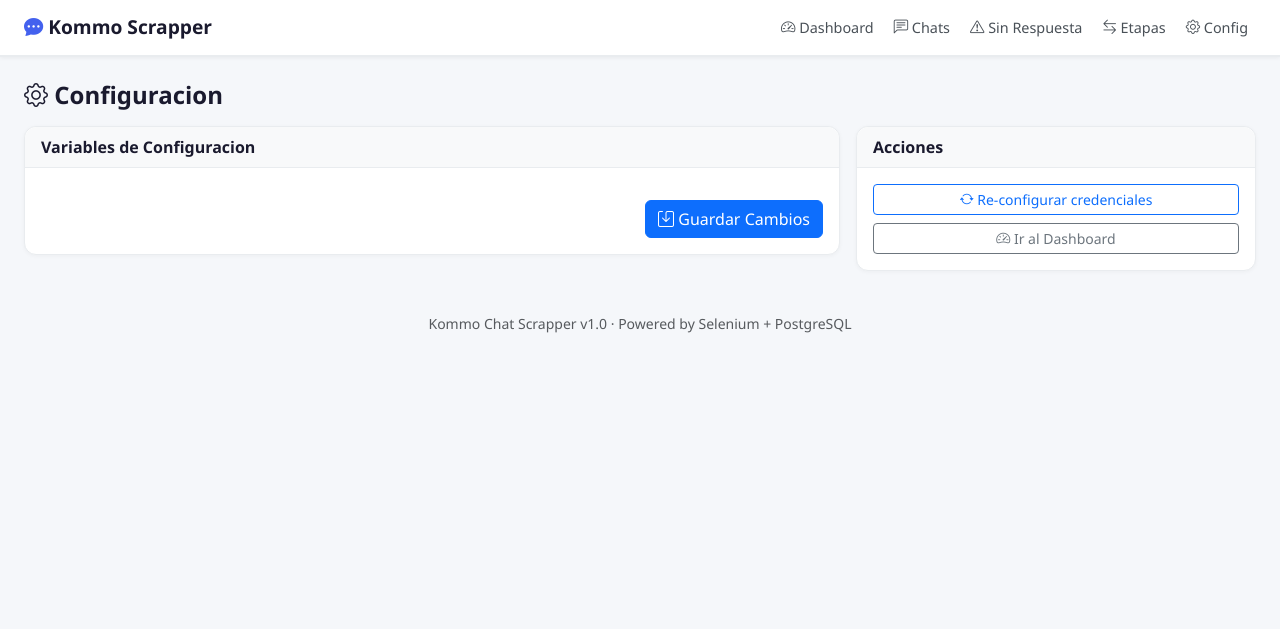
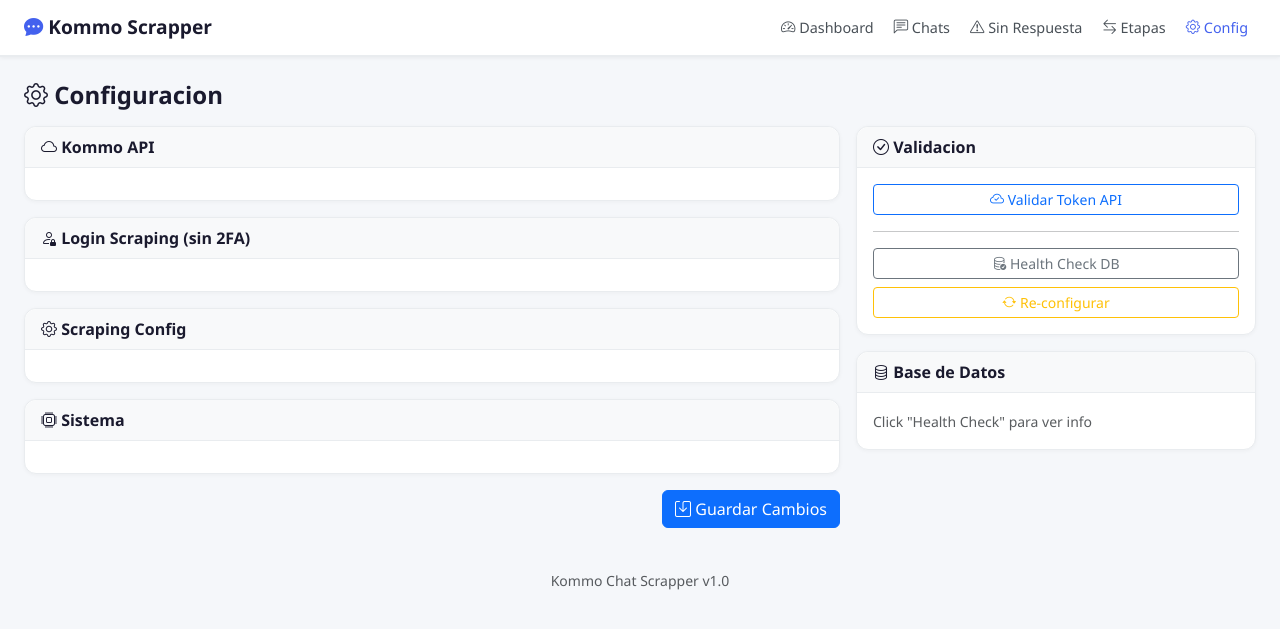
Before and after one commit to tamibot/kommo-chat-scrapper, a Flask app: page /settings in a window 1280 px wide. Shown: the top 629 px of the page. Run offline with Flask 3, Linux system fonts and the light colour scheme; some libraries are stand-ins or nearby versions.

Commit message:
Major UI upgrade: charts, filters, validation, tags
Dashboard:
- Chart.js bar chart for daily messages (bot/human/contact)
- Doughnut chart for attention status
- Tags cloud with counts
- Top Bots and Top Agents rankings
- Pipeline distribution
- Clickable stat cards linking to filtered views

Chats page:
- Clickable status filter buttons (Attended/Pending/Bot Only)
- Date picker input alongside dropdown
- IN message count column added
- Status filter persists in URL

Settings:
- Grouped by category (API, Login, Scraping, System)
- Validate Token API button with live result
- Health Check DB link
- Dropdown for scrape_default_date
- Read-only fields for auto-generated values

Scraper:
- Added previous_week and current_week presets
- Kommo filter support for weekly scraping

Co-Authored-By: Claude Opus 4.6 (1M context) <noreply@anthropic.com>

```diff
--- a/web/app.py
+++ b/web/app.py
@@ -106,43 +106,60 @@ def set_setting(key, value):
 
 @app.route('/')
 def index():
-    """Main dashboard."""
-    # Check if setup is done: either setting says true OR we already have data
+    """Main dashboard with charts and analytics."""
     setup = get_setting('setup_completed')
     has_data = query("SELECT COUNT(*) as c FROM kommo_chats", fetchone=True)
     if setup != 'true' and (not has_data or has_data.get('c', 0) == 0):
         return redirect(url_for('onboarding'))
 
-    # Get daily metrics
-    metrics = query("""
-        SELECT * FROM kommo_daily_metrics ORDER BY metric_date DESC LIMIT 14
-    """)
+    metrics = query("SELECT * FROM kommo_daily_metrics ORDER BY metric_date DESC LIMIT 14")
+    latest = query("SELECT MAX(chat_date) as d FROM kommo_chats", fetchone=True)
+    latest_date = latest['d'] if latest else None
 
-    # Get today's summary
-    today = query("""
+    today_status = query("""
         SELECT attention_status, COUNT(*) as cnt
-        FROM kommo_chats
-        WHERE chat_date = (SELECT MAX(chat_date) FROM kommo_chats)
+        FROM kommo_chats WHERE chat_date = (SELECT MAX(chat_date) FROM kommo_chats)
         GROUP BY attention_status
     """)
 
-    # Latest date
-    latest = query("SELECT MAX(chat_date) as d FROM kommo_chats", fetchone=True)
-    latest_date = latest['d'] if latest else None
-
-    # Table counts
     counts = {}
-    for t in ['kommo_contacts', 'kommo_leads', 'kommo_chats', 'kommo_messages',
-              'kommo_stage_changes', 'kommo_events', 'kommo_conversations_compiled',
-              'kommo_no_reply_tracking', 'kommo_scrape_errors']:
+    for t in ['kommo_contacts','kommo_leads','kommo_chats','kommo_messages',
+              'kommo_stage_changes','kommo_events','kommo_conversations_compiled',
+              'kommo_no_reply_tracking','kommo_scrape_errors']:
         r = query(f"SELECT COUNT(*) as c FROM {t}", fetchone=True)
         counts[t] = r['c'] if r else 0
 
+    # Tag distribution
+    tags = query("""
+        SELECT unnest(tags) as tag, COUNT(*) as cnt
+        FROM kommo_leads WHERE tags IS NOT NULL AND array_length(tags,1) > 0
+        GROUP BY tag ORDER BY cnt DESC LIMIT 15
+    """)
+
+    # Top bots
+    top_bots = query("""
+        SELECT bot_name, COUNT(*) as cnt FROM kommo_messages
+        WHERE is_bot=true AND bot_name != '' GROUP BY bot_name ORDER BY cnt DESC LIMIT 8
+    """)
+
+    # Top agents
+    top_agents = query("""
+        SELECT author, COUNT(*) as cnt FROM kommo_messages
+        WHERE sender_type='agent' AND author != '' AND author != 'WhatsApp Business'
+        GROUP BY author ORDER BY cnt DESC LIMIT 8
+    """)
+
+    # Pipeline distribution
+    pipelines = query("""
+        SELECT pipeline_name, COUNT(*) as cnt FROM kommo_leads
+        WHERE pipeline_name != '' GROUP BY pipeline_name ORDER BY cnt DESC
+    """)
+
     return render_template('dashboard.html',
-                          metrics=metrics or [],
-                          today_status=today or [],
-                          latest_date=latest_date,
-                          counts=counts)
+                          metrics=metrics or [], today_status=today_status or [],
+                          latest_date=latest_date, counts=counts,
+                          tags=tags or [], top_bots=top_bots or [],
+                          top_agents=top_agents or [], pipelines=pipelines or [])
 
 
 @app.route('/onboarding', methods=['GET', 'POST'])
@@ -190,33 +207,46 @@ def onboarding():
 
 @app.route('/chats')
 def chats():
-    """Chat list view."""
+    """Chat list view with status filter."""
     chat_date = request.args.get('date', '')
+    status_filter = request.args.get('status', '')
+
     if not chat_date:
         r = query("SELECT MAX(chat_date) as d FROM kommo_chats", fetchone=True)
         chat_date = str(r['d']) if r and r.get('d') else ''
 
-    chats_data = query("""
+    status_clause = ""
+    params = [chat_date]
+    if status_filter:
+        status_clause = "AND c.attention_status = %s"
+        params.append(status_filter)
+
+    chats_data = query(f"""
         SELECT c.talk_id, c.lead_id, c.total_messages, c.total_bot, c.total_human,
                c.attention_status, c.bot_names, c.human_agents,
-               c.first_contact_time, c.last_message_time,
+               c.first_contact_time, c.last_message_time, c.total_in, c.total_out,
                l.name as lead_name, l.pipeline_name, l.stage_name,
                l.responsible_user_name, l.tags,
                ct.name as contact_name, ct.phone
         FROM kommo_chats c
         LEFT JOIN kommo_leads l ON c.lead_id = l.lead_id
         LEFT JOIN kommo_contacts ct ON l.contact_id = ct.contact_id
-        WHERE c.chat_date = %s
+        WHERE c.chat_date = %s {status_clause}
         ORDER BY c.total_messages DESC
+    """, params)
+
+    dates = query("SELECT DISTINCT chat_date FROM kommo_chats ORDER BY chat_date DESC LIMIT 30")
+
+    # Status counts for filter buttons
+    status_counts = query("""
+        SELECT attention_status, COUNT(*) as cnt FROM kommo_chats
+        WHERE chat_date = %s GROUP BY attention_status
     """, (chat_date,))
 
-    # Available dates
-    dates = query("SELECT DISTINCT chat_date FROM kommo_chats ORDER BY chat_date DESC LIMIT 30")
-
     return render_template('chats.html',
-                          chats=chats_data or [],
-                          current_date=chat_date,
-                          dates=dates or [])
+                          chats=chats_data or [], current_date=chat_date,
+                          dates=dates or [], status_filter=status_filter,
+                          status_counts=status_counts or [])
 
 
 @app.route('/chat/<int:talk_id>')
@@ -288,7 +318,7 @@ def stages():
 
 @app.route('/settings', methods=['GET', 'POST'])
 def settings():
-    """App settings page."""
+    """App settings page with credential validation."""
     if request.method == 'POST':
         for key in request.form:
             set_setting(key, request.form[key])
@@ -296,8 +326,37 @@ def settings():
         return redirect(url_for('settings'))
 
     all_settings = query("SELECT key, value, updated_at FROM kommo_app_settings ORDER BY key")
-    return render_template('settings.html',
-                          settings=all_settings or [])
+
+    # Group settings for better display
+    groups = {
+        'api': {'title': 'Kommo API', 'icon': 'cloud', 'keys': ['kommo_base_url', 'kommo_access_token', 'kommo_account_name', 'kommo_amojo_id']},
+        'login': {'title': 'Login Scraping (sin 2FA)', 'icon': 'person-lock', 'keys': ['kommo_login_email', 'kommo_login_password']},
+        'scrape': {'title': 'Scraping Config', 'icon': 'gear', 'keys': ['scrape_default_date', 'scrape_status_filter']},
+        'system': {'title': 'Sistema', 'icon': 'cpu', 'keys': ['setup_completed']},
+    }
+
+    return render_template('settings.html', settings=all_settings or [], groups=groups)
+
+
+@app.route('/api/validate-token', methods=['POST'])
+def validate_token():
+    """Validate Kommo API token."""
+    import ssl, urllib.request
+    token = get_setting('kommo_access_token')
+    base = get_setting('kommo_base_url')
+    if not token or not base:
+        return jsonify({'ok': False, 'error': 'Token o URL no configurados'})
+    try:
+        ctx = ssl.create_default_context()
+        req = urllib.request.Request(f"{base}/api/v4/account?with=amojo_id",
+            headers={'Authorization': f'Bearer {token}'})
+        with urllib.request.urlopen(req, context=ctx, timeout=10) as resp:
+            data = json.loads(resp.read())
+            set_setting('kommo_account_name', data.get('name', ''))
+            set_setting('kommo_amojo_id', data.get('amojo_id', ''))
+            return jsonify({'ok': True, 'account': data.get('name'), 'id': data.get('id')})
+    except Exception as e:
+        return jsonify({'ok': False, 'error': str(e)[:100]})
 
 
 @app.route('/api/stats')
--- a/web/templates/base.html
+++ b/web/templates/base.html
@@ -6,61 +6,44 @@
     <title>{% block title %}Kommo Scrapper{% endblock %}</title>
     <link href="https://cdn.jsdelivr.net/npm/bootstrap@5.3.0/dist/css/bootstrap.min.css" rel="stylesheet">
     <link href="https://cdn.jsdelivr.net/npm/bootstrap-icons@1.11.0/font/bootstrap-icons.css" rel="stylesheet">
+    <script src="https://cdn.jsdelivr.net/npm/chart.js@4.4.0/dist/chart.umd.min.js"></script>
     <style>
-        :root {
-            --primary: #4361ee;
-            --success: #2ec4b6;
-            --danger: #e63946;
-            --warning: #f77f00;
-            --info: #4cc9f0;
-            --bot-color: #7209b7;
-            --human-color: #2ec4b6;
-            --contact-color: #4361ee;
-        }
-        body { background: #f5f7fa; font-family: 'Segoe UI', system-ui, -apple-system, sans-serif; }
-        .navbar { background: #fff !important; border-bottom: 2px solid #e9ecef; box-shadow: 0 1px 4px rgba(0,0,0,.06); }
-        .navbar-brand { font-weight: 700; color: #1a1a2e !important; font-size: 1.2rem; }
-        .nav-link { color: #495057 !important; font-weight: 500; font-size: 0.9rem; }
-        .nav-link:hover { color: var(--primary) !important; }
-        .nav-link.active { color: var(--primary) !important; border-bottom: 2px solid var(--primary); }
-
-        .card { background: #fff; border: 1px solid #e9ecef; border-radius: 12px; box-shadow: 0 1px 4px rgba(0,0,0,.04); }
-        .card-header { background: #f8f9fa; border-bottom: 1px solid #e9ecef; font-weight: 600; color: #1a1a2e; border-radius: 12px 12px 0 0 !important; }
-
-        .stat-card { text-align: center; padding: 1.5rem 1rem; border-radius: 12px; transition: transform .15s; }
-        .stat-card:hover { transform: translateY(-2px); box-shadow: 0 4px 12px rgba(0,0,0,.08); }
-        .stat-number { font-size: 2.2rem; font-weight: 800; line-height: 1.1; }
-        .stat-label { font-size: 0.8rem; color: #6c757d; font-weight: 500; text-transform: uppercase; letter-spacing: .5px; margin-top: 4px; }
-
-        .badge-bot { background: var(--bot-color); color: #fff; }
-        .badge-human { background: var(--human-color); color: #fff; }
-        .badge-contact { background: var(--contact-color); color: #fff; }
-        .badge-attended { background: #d4edda; color: #155724; font-weight: 600; }
-        .badge-pending { background: #fff3cd; color: #856404; font-weight: 600; }
-        .badge-bot-only { background: #e8daef; color: #4a235a; font-weight: 600; }
-        .badge-outbound { background: #e2e3e5; color: #383d41; font-weight: 600; }
-
-        .table { font-size: 0.88rem; }
-        .table thead th { background: #f8f9fa; color: #495057; font-weight: 600; font-size: 0.8rem; text-transform: uppercase; letter-spacing: .3px; border-bottom: 2px solid #dee2e6; }
-        .table-hover tbody tr:hover { background: #f0f4ff; }
-
-        .msg-in { background: #f0f0f0; border-radius: 16px 16px 16px 2px; padding: 10px 16px; margin: 6px 0; max-width: 70%; }
-        .msg-out { background: #e3f2fd; border-radius: 16px 16px 2px 16px; padding: 10px 16px; margin: 6px 0; max-width: 70%; margin-left: auto; }
-        .msg-bot { border-left: 3px solid var(--bot-color); }
-        .msg-time { font-size: 0.72rem; color: #999; margin-top: 4px; }
-        .msg-author { font-size: 0.78rem; font-weight: 700; color: var(--primary); margin-bottom: 2px; }
-
-        .page-title { font-weight: 700; color: #1a1a2e; }
-        .text-muted-custom { color: #6c757d; font-size: 0.85rem; }
-
-        .onboarding-card { max-width: 560px; margin: 3rem auto; }
-        .onboarding-card .card-header { background: var(--primary); color: #fff; text-align: center; padding: 1.5rem; }
-        .onboarding-card h3 { margin: 0; }
-
-        .form-label { font-weight: 600; color: #333; font-size: 0.88rem; }
-        .form-text { font-size: 0.78rem; }
-        .section-title { font-size: 0.95rem; font-weight: 700; color: var(--primary); margin-top: 1.2rem; margin-bottom: 0.8rem; display: flex; align-items: center; gap: 6px; }
-        .section-title i { font-size: 1.1rem; }
+        :root { --primary:#4361ee; --success:#2ec4b6; --danger:#e63946; --warning:#f77f00; --info:#4cc9f0; --bot:#7209b7; --human:#2ec4b6; --contact:#4361ee; }
+        body { background:#f5f7fa; font-family:'Segoe UI',system-ui,sans-serif; }
+        .navbar { background:#fff !important; border-bottom:2px solid #e9ecef; box-shadow:0 1px 4px rgba(0,0,0,.06); }
+        .navbar-brand { font-weight:700; color:#1a1a2e !important; font-size:1.2rem; }
+        .nav-link { color:#495057 !important; font-weight:500; font-size:.9rem; }
+        .nav-link:hover,.nav-link.active { color:var(--primary) !important; }
+        .card { background:#fff; border:1px solid #e9ecef; border-radius:12px; box-shadow:0 1px 4px rgba(0,0,0,.04); }
+        .card-header { background:#f8f9fa; border-bottom:1px solid #e9ecef; font-weight:600; color:#1a1a2e; border-radius:12px 12px 0 0 !important; }
+        .stat-card { text-align:center; padding:1.2rem .5rem; border-radius:12px; transition:transform .15s; cursor:default; }
+        .stat-card:hover { transform:translateY(-2px); box-shadow:0 4px 12px rgba(0,0,0,.08); }
+        .stat-card.clickable { cursor:pointer; }
+        .stat-number { font-size:2rem; font-weight:800; line-height:1.1; }
+        .stat-label { font-size:.75rem; color:#6c757d; font-weight:600; text-transform:uppercase; letter-spacing:.5px; margin-top:4px; }
+        .badge-bot { background:var(--bot); color:#fff; }
+        .badge-human { background:var(--human); color:#fff; }
+        .badge-attended { background:#d4edda; color:#155724; font-weight:600; }
+        .badge-pending { background:#fff3cd; color:#856404; font-weight:600; }
+        .badge-bot-only { background:#e8daef; color:#4a235a; font-weight:600; }
+        .badge-outbound { background:#e2e3e5; color:#383d41; font-weight:600; }
+        .table { font-size:.86rem; }
+        .table thead th { background:#f8f9fa; color:#495057; font-weight:600; font-size:.78rem; text-transform:uppercase; letter-spacing:.3px; border-bottom:2px solid #dee2e6; }
+        .table-hover tbody tr:hover { background:#f0f4ff; }
+        .msg-in { background:#f0f0f0; border-radius:16px 16px 16px 2px; padding:10px 16px; margin:6px 0; max-width:70%; }
+        .msg-out { background:#e3f2fd; border-radius:16px 16px 2px 16px; padding:10px 16px; margin:6px 0; max-width:70%; margin-left:auto; }
+        .msg-bot { border-left:3px solid var(--bot); }
+        .msg-time { font-size:.72rem; color:#999; margin-top:4px; }
+        .msg-author { font-size:.78rem; font-weight:700; color:var(--primary); margin-bottom:2px; }
+        .page-title { font-weight:700; color:#1a1a2e; }
+        .text-muted-custom { color:#6c757d; font-size:.85rem; }
+        .form-label { font-weight:600; color:#333; font-size:.88rem; }
+        .section-title { font-size:.95rem; font-weight:700; color:var(--primary); margin-top:1.2rem; margin-bottom:.8rem; }
+        .onboarding-card { max-width:560px; margin:3rem auto; }
+        .onboarding-card .card-header { background:var(--primary); color:#fff; text-align:center; padding:1.5rem; }
+        .tag-badge { display:inline-block; padding:3px 10px; border-radius:20px; font-size:.78rem; font-weight:500; margin:2px; border:1px solid #dee2e6; background:#fff; }
+        .validation-ok { color:var(--success); font-weight:600; }
+        .validation-fail { color:var(--danger); font-weight:600; }
     </style>
 </head>
 <body>
@@ -68,36 +51,23 @@
         <div class="container-fluid px-4">
             <a class="navbar-brand" href="/"><i class="bi bi-chat-dots-fill" style="color:var(--primary)"></i> Kommo Scrapper</a>
             <div class="navbar-nav ms-auto gap-1">
-                <a class="nav-link" href="/"><i class="bi bi-speedometer2"></i> Dashboard</a>
-                <a class="nav-link" href="/chats"><i class="bi bi-chat-left-text"></i> Chats</a>
-                <a class="nav-link" href="/no-reply"><i class="bi bi-exclamation-triangle"></i> Sin Respuesta</a>
-                <a class="nav-link" href="/stages"><i class="bi bi-arrow-left-right"></i> Etapas</a>
-                <a class="nav-link" href="/settings"><i class="bi bi-gear"></i> Config</a>
+                <a class="nav-link {% if request.path == '/' %}active{% endif %}" href="/"><i class="bi bi-speedometer2"></i> Dashboard</a>
+                <a class="nav-link {% if '/chats' in request.path %}active{% endif %}" href="/chats"><i class="bi bi-chat-left-text"></i> Chats</a>
+                <a class="nav-link {% if '/no-reply' in request.path %}active{% endif %}" href="/no-reply"><i class="bi bi-exclamation-triangle"></i> Sin Respuesta</a>
+                <a class="nav-link {% if '/stages' in request.path %}active{% endif %}" href="/stages"><i class="bi bi-arrow-left-right"></i> Etapas</a>
+                <a class="nav-link {% if '/settings' in request.path %}active{% endif %}" href="/settings"><i class="bi bi-gear"></i> Config</a>
             </div>
         </div>
     </nav>
 
-    {% with messages = get_flashed_messages(with_categories=true) %}
-    {% if messages %}
+    {% with messages = get_flashed_messages(with_categories=true) %}{% if messages %}
     <div class="position-fixed top-0 end-0 p-3" style="z-index:9999;margin-top:60px">
-        {% for cat, msg in messages %}
-        <div class="alert alert-{{ 'success' if cat == 'success' else 'danger' }} alert-dismissible fade show shadow-sm">
-            {{ msg }}
-            <button type="button" class="btn-close" data-bs-dismiss="alert"></button>
-        </div>
-        {% endfor %}
-    </div>
-    {% endif %}
-    {% endwith %}
+        {% for cat, msg in messages %}<div class="alert alert-{{ 'success' if cat == 'success' else 'danger' }} alert-dismissible fade show shadow-sm">{{ msg }}<button type="button" class="btn-close" data-bs-dismiss="alert"></button></div>{% endfor %}
+    </div>{% endif %}{% endwith %}
 
-    <div class="container-fluid px-4 mt-4">
-        {% block content %}{% endblock %}
-    </div>
-
-    <footer class="text-center py-3 mt-4">
-        <small class="text-muted">Kommo Chat Scrapper v1.0 &middot; Powered by Selenium + PostgreSQL</small>
-    </footer>
-
+    <div class="container-fluid px-4 mt-4">{% block content %}{% endblock %}</div>
+    <footer class="text-center py-3 mt-4"><small class="text-muted">Kommo Chat Scrapper v1.0</small></footer>
     <script src="https://cdn.jsdelivr.net/npm/bootstrap@5.3.0/dist/js/bootstrap.bundle.min.js"></script>
+    {% block scripts %}{% endblock %}
 </body>
 </html>
--- a/web/templates/settings.html
+++ b/web/templates/settings.html
@@ -5,43 +5,85 @@
 
 <div class="row g-3">
     <div class="col-md-8">
-        <div class="card">
-            <div class="card-header">Variables de Configuracion</div>
-            <div class="card-body">
-                <form method="POST">
+        <form method="POST">
+            {% for gkey, group in groups.items() %}
+            <div class="card mb-3">
+                <div class="card-header"><i class="bi bi-{{ group.icon }}"></i> {{ group.title }}</div>
+                <div class="card-body">
                     {% for s in settings %}
+                    {% if s.key in group.keys %}
                     <div class="row mb-2 align-items-center">
-                        <label class="col-sm-4 col-form-label" style="font-size:0.85rem">
-                            <code>{{ s.key }}</code>
-                        </label>
+                        <label class="col-sm-4 col-form-label" style="font-size:.85rem"><code>{{ s.key }}</code></label>
                         <div class="col-sm-8">
                             {% if 'password' in s.key or 'token' in s.key %}
                             <input type="password" name="{{ s.key }}" value="{{ s.value or '' }}" class="form-control form-control-sm">
+                            {% elif s.key == 'scrape_default_date' %}
+                            <select name="{{ s.key }}" class="form-select form-select-sm">
+                                {% for opt in ['yesterday','current_day','current_week','previous_week','current_month'] %}
+                                <option value="{{ opt }}" {% if s.value == opt %}selected{% endif %}>{{ opt }}</option>
+                                {% endfor %}
+                            </select>
                             {% else %}
-                            <input type="text" name="{{ s.key }}" value="{{ s.value or '' }}" class="form-control form-control-sm">
+                            <input type="text" name="{{ s.key }}" value="{{ s.value or '' }}" class="form-control form-control-sm" {% if s.key in ['kommo_account_name','kommo_amojo_id','setup_completed'] %}readonly style="background:#f0f0f0"{% endif %}>
                             {% endif %}
+                            {% if s.updated_at %}<small class="text-muted">Actualizado: {{ s.updated_at }}</small>{% endif %}
                         </div>
                     </div>
+                    {% endif %}
                     {% endfor %}
-                    <div class="text-end mt-3">
-                        <button type="submit" class="btn btn-primary"><i class="bi bi-save"></i> Guardar Cambios</button>
-                    </div>
-                </form>
+                </div>
+            </div>
+            {% endfor %}
+            <div class="text-end"><button type="submit" class="btn btn-primary"><i class="bi bi-save"></i> Guardar Cambios</button></div>
+        </form>
+    </div>
+
+    <div class="col-md-4">
+        <!-- Validation -->
+        <div class="card mb-3">
+            <div class="card-header"><i class="bi bi-check-circle"></i> Validacion</div>
+            <div class="card-body">
+                <button class="btn btn-outline-primary btn-sm d-block w-100 mb-2" onclick="validateToken()">
+                    <i class="bi bi-cloud-check"></i> Validar Token API
+                </button>
+                <div id="tokenResult" class="mt-2"></div>
+
+                <hr>
+                <a href="/api/health" target="_blank" class="btn btn-outline-secondary btn-sm d-block w-100 mb-2">
+                    <i class="bi bi-database-check"></i> Health Check DB
+                </a>
+                <a href="/onboarding" class="btn btn-outline-warning btn-sm d-block w-100">
+                    <i class="bi bi-arrow-repeat"></i> Re-configurar
+                </a>
             </div>
         </div>
-    </div>
-    <div class="col-md-4">
+
+        <!-- DB Info -->
         <div class="card">
-            <div class="card-header">Acciones</div>
-            <div class="card-body">
-                <a href="/onboarding" class="btn btn-outline-primary btn-sm d-block mb-2">
-                    <i class="bi bi-arrow-repeat"></i> Re-configurar credenciales
-                </a>
-                <a href="/" class="btn btn-outline-secondary btn-sm d-block">
-                    <i class="bi bi-speedometer2"></i> Ir al Dashboard
-                </a>
+            <div class="card-header"><i class="bi bi-database"></i> Base de Datos</div>
+            <div class="card-body" id="dbInfo">
+                <small class="text-muted">Click "Health Check" para ver info</small>
             </div>
         </div>
     </div>
 </div>
 {% endblock %}
+
+{% block scripts %}
+<script>
+function validateToken() {
+    var el = document.getElementById('tokenResult');
+    el.innerHTML = '<span class="text-muted">Validando...</span>';
+    fetch('/api/validate-token', {method:'POST'})
+        .then(r=>r.json())
+        .then(d => {
+            if (d.ok) {
+                el.innerHTML = '<span class="validation-ok"><i class="bi bi-check-circle"></i> Conectado: ' + d.account + ' (ID: ' + d.id + ')</span>';
+            } else {
+                el.innerHTML = '<span class="validation-fail"><i class="bi bi-x-circle"></i> Error: ' + d.error + '</span>';
+            }
+        })
+        .catch(e => { el.innerHTML = '<span class="validation-fail">Error de red</span>'; });
+}
+</script>
+{% endblock %}
```
Also changed, not shown: scripts/scrape_v3.py (+22 -5 lines), web/templates/chats.html (+28 -18 lines), web/templates/dashboard.html (+118 -59 lines).
